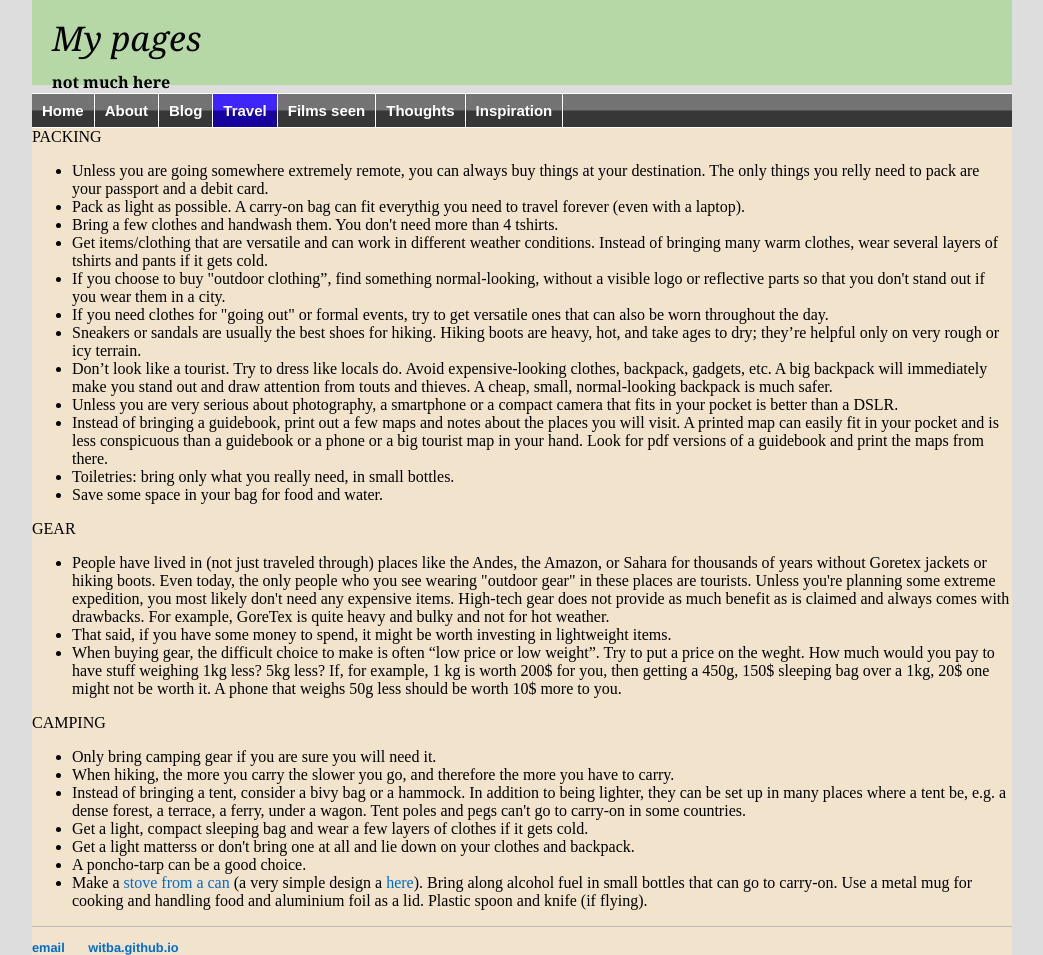
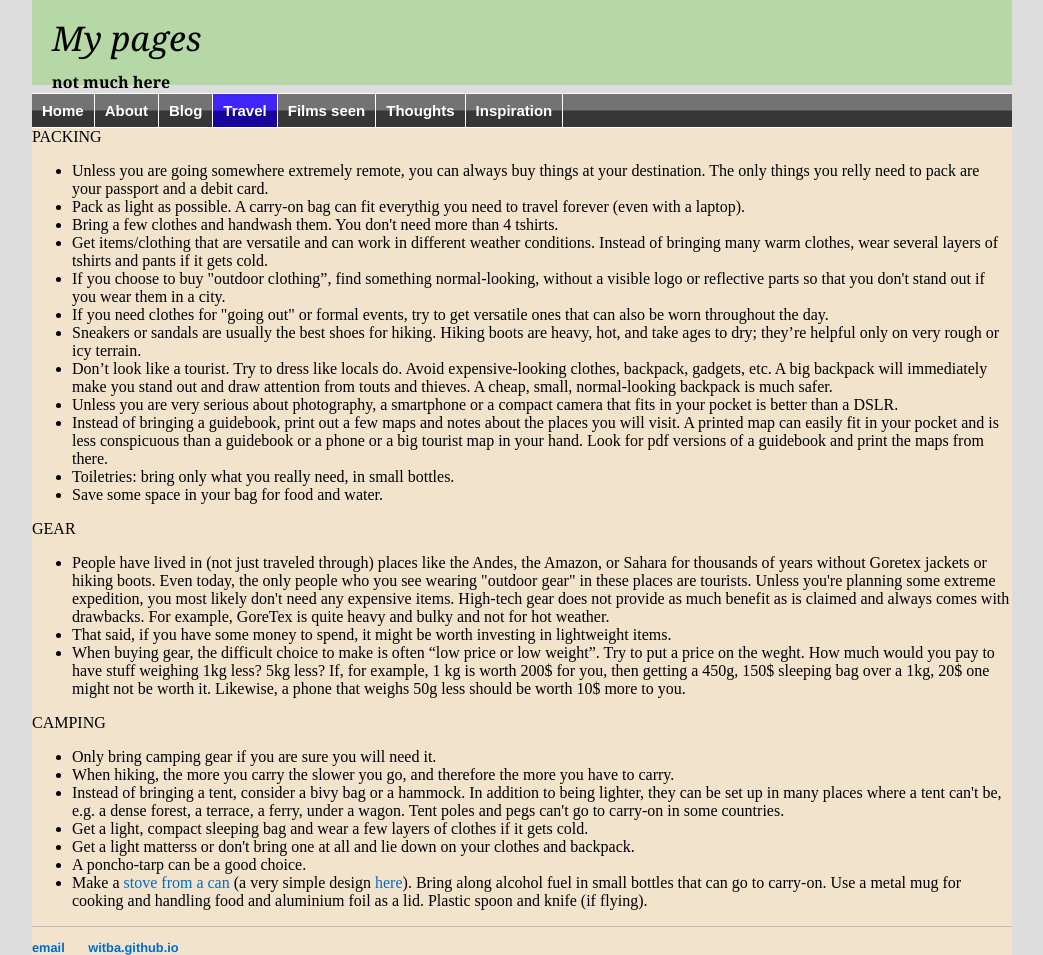
Before and after one commit to witba/witba.github.io, a Jekyll site: the page built from travel/packing.html, in a window 1280 px wide. Shown: the whole page, without its empty margins (118-1161 px from the left). Built offline with Jekyll 4.4.1, drawn with Linux system fonts in a browser that asks for light colours.

Commit message:
Update packing.html

```diff
--- a/travel/packing.html
+++ b/travel/packing.html
@@ -24,17 +24,17 @@ GEAR<br>
 <ul>
 <li>People have lived in (not just traveled through) places like the Andes, the Amazon, or Sahara for thousands of years without Goretex jackets or hiking boots. Even today, the only people who you see wearing "outdoor gear" in these places are tourists. Unless you're planning some extreme expedition, you most likely don't need any expensive items. High-tech gear does not provide as much benefit as is claimed and always comes with drawbacks. For example, GoreTex is quite heavy and bulky and not for hot weather.
 <li>That said, if you have some money to spend, it might be worth investing in lightweight items.
-<li>When buying gear, the difficult choice to make is often “low price or low weight”. Try to put a price on the weght. How much would you pay to have stuff weighing 1kg less? 5kg less? If, for example, 1 kg is worth 200$ for you, then getting a 450g, 150$ sleeping bag over a 1kg, 20$ one might not be worth it. A phone that weighs 50g less should be worth 10$ more to you.
+<li>When buying gear, the difficult choice to make is often “low price or low weight”. Try to put a price on the weght. How much would you pay to have stuff weighing 1kg less? 5kg less? If, for example, 1 kg is worth 200$ for you, then getting a 450g, 150$ sleeping bag over a 1kg, 20$ one might not be worth it. Likewise, a phone that weighs 50g less should be worth 10$ more to you.
 </ul>
 CAMPING<br>
 <ul>
 <li>Only bring camping gear if you are sure you will need it.
 <li>When hiking, the more you carry the slower you go, and therefore the more you have to carry.
-<li>Instead of bringing a tent, consider a bivy bag or a hammock. In addition to being lighter, they can be set up in many places where a tent be, e.g. a dense forest, a terrace, a ferry, under a wagon. Tent poles and pegs can't go to carry-on in some countries.
+<li>Instead of bringing a tent, consider a bivy bag or a hammock. In addition to being lighter, they can be set up in many places where a tent can't be, e.g. a dense forest, a terrace, a ferry, under a wagon. Tent poles and pegs can't go to carry-on in some countries.
 <li>Get a light, compact sleeping bag and wear a few layers of clothes if it gets cold.
 <li>Get a light matterss or don't bring one at all and lie down on your clothes and backpack.
 <li>A poncho-tarp can be a good choice.
-<li>Make a <a href="https://en.wikipedia.org/wiki/Beverage-can_stove" target=_blank>stove from a can</a> (a very simple design a <a href="https://vimeo.com/64726512" target=_blank>here</a>). Bring along alcohol fuel in small bottles that can go to carry-on. Use a metal mug for cooking and handling food and aluminium foil as a lid. Plastic spoon and knife (if flying).
+<li>Make a <a href="https://en.wikipedia.org/wiki/Beverage-can_stove" target=_blank>stove from a can</a> (a very simple design <a href="https://vimeo.com/64726512" target=_blank>here</a>). Bring along alcohol fuel in small bottles that can go to carry-on. Use a metal mug for cooking and handling food and aluminium foil as a lid. Plastic spoon and knife (if flying).
 </ul>
 
 </div>
```
